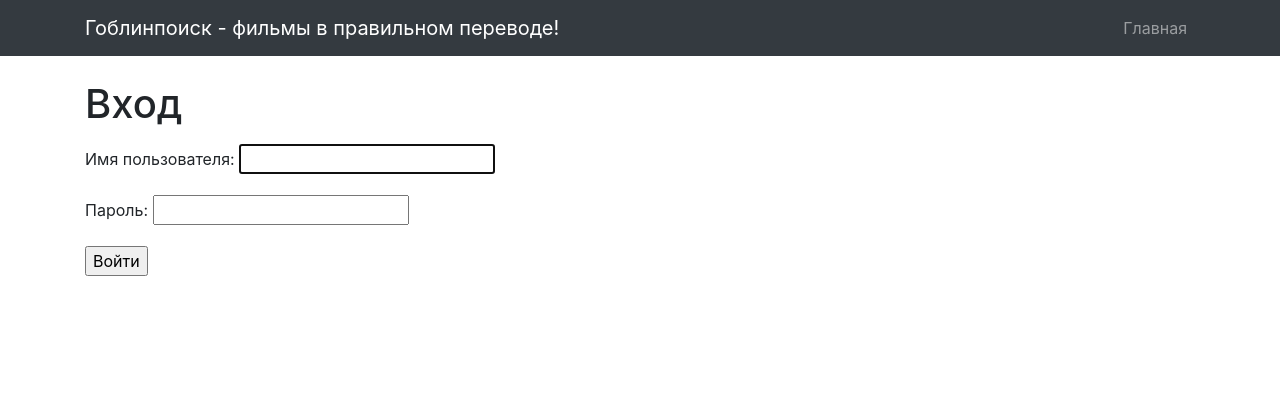
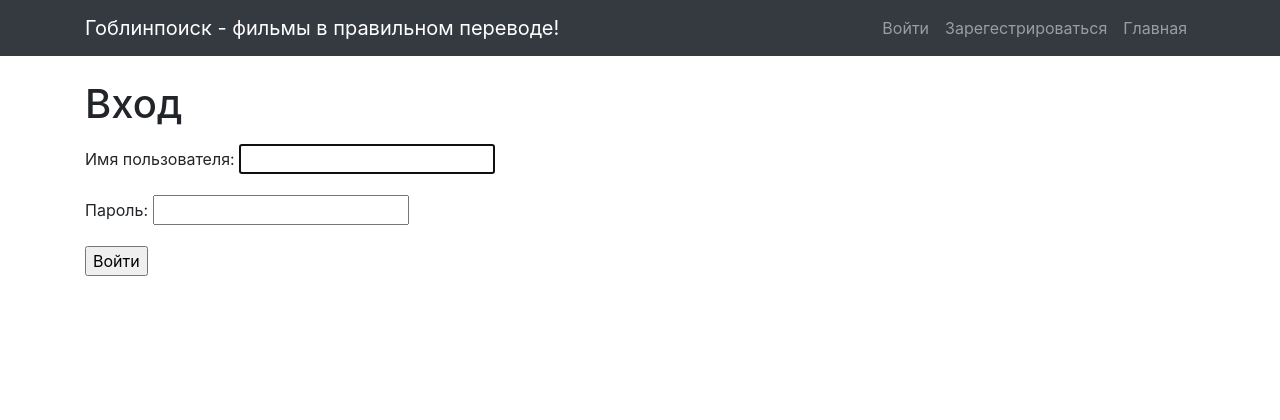
Before and after one commit to IlinSergey/goblin_poisk, a Django app: page /user/login/ in a window 1280 px wide. Shown: the top 420 px of the page. Run offline with Django 4.2, Linux system fonts and the light colour scheme; some libraries are stand-ins or nearby versions.

Commit message:
add link for add movies for staff

```diff
--- a/goblin_poisk_project/templates/base.html
+++ b/goblin_poisk_project/templates/base.html
@@ -50,6 +50,23 @@
             <div class="collapse navbar-collapse" id="navbarNav">
                 <ul class="navbar-nav ml-auto">
                     <li class="nav-item">
+                        {% if request.user.is_authenticated %}
+                        <a class="nav-link" href="{% url 'users:logout' %}">Выйти</a>
+                        {% else %}
+                        <li class="nav-item">
+                            <a class="nav-link" href="{% url 'users:login' %}">Войти</a>
+                        </li>
+                        <li class="nav-item">
+                            <a class="nav-link" href="{% url 'users:register' %}">Зарегестрироваться</a>
+                        </li>
+                        {% endif %}
+                    </li>
+                    <li class="nav-item">
+                        {% if request.user.is_authenticated and request.user.is_staff %}
+                            <a class="nav-link" href="{% url 'admin:index' %}">Добавить фильм</a>
+                        {% endif %}
+                    </li>
+                    <li class="nav-item">
                         <a class="nav-link" href="/">Главная</a>
                     </li>
                 </ul>
```
